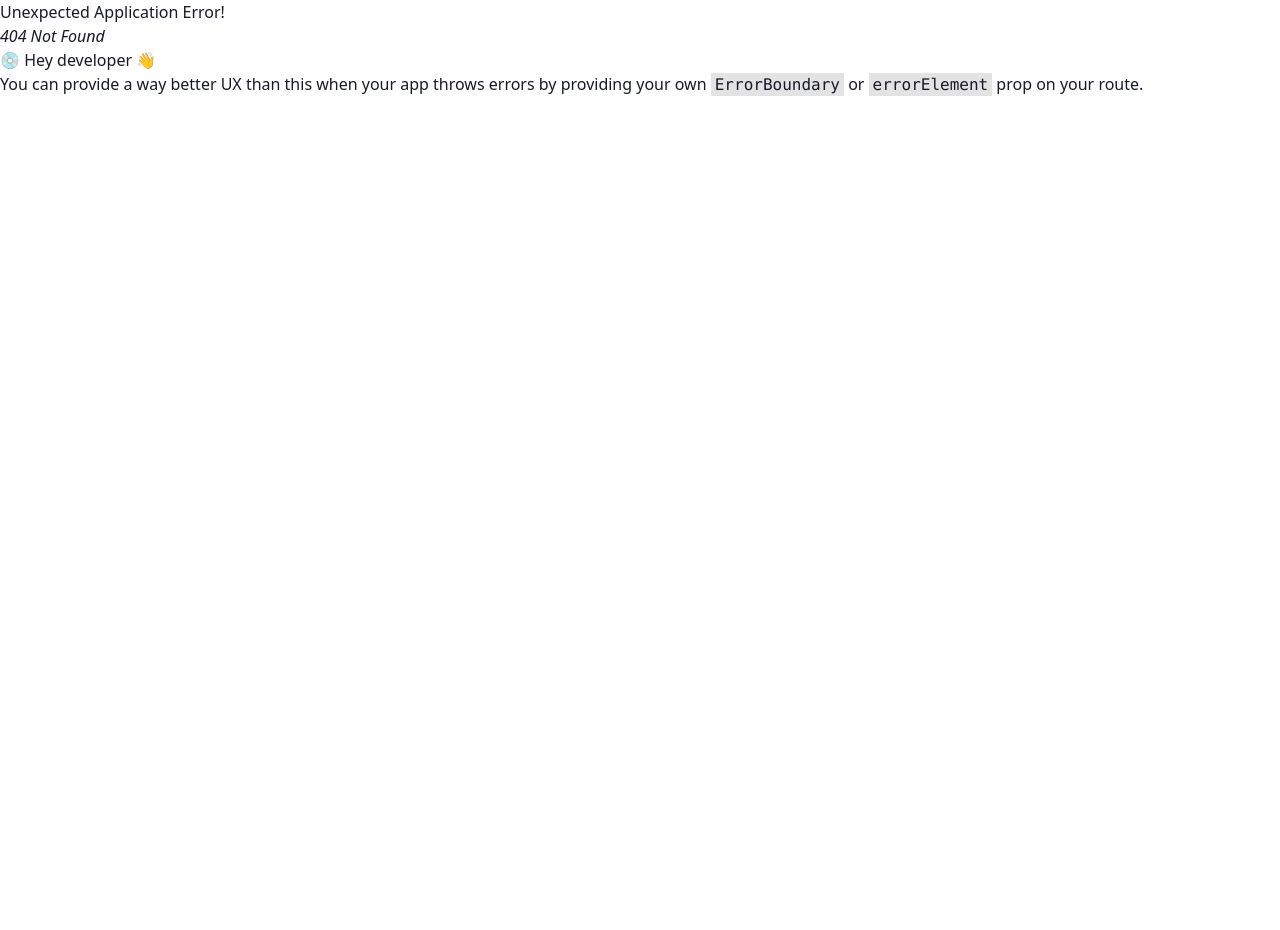
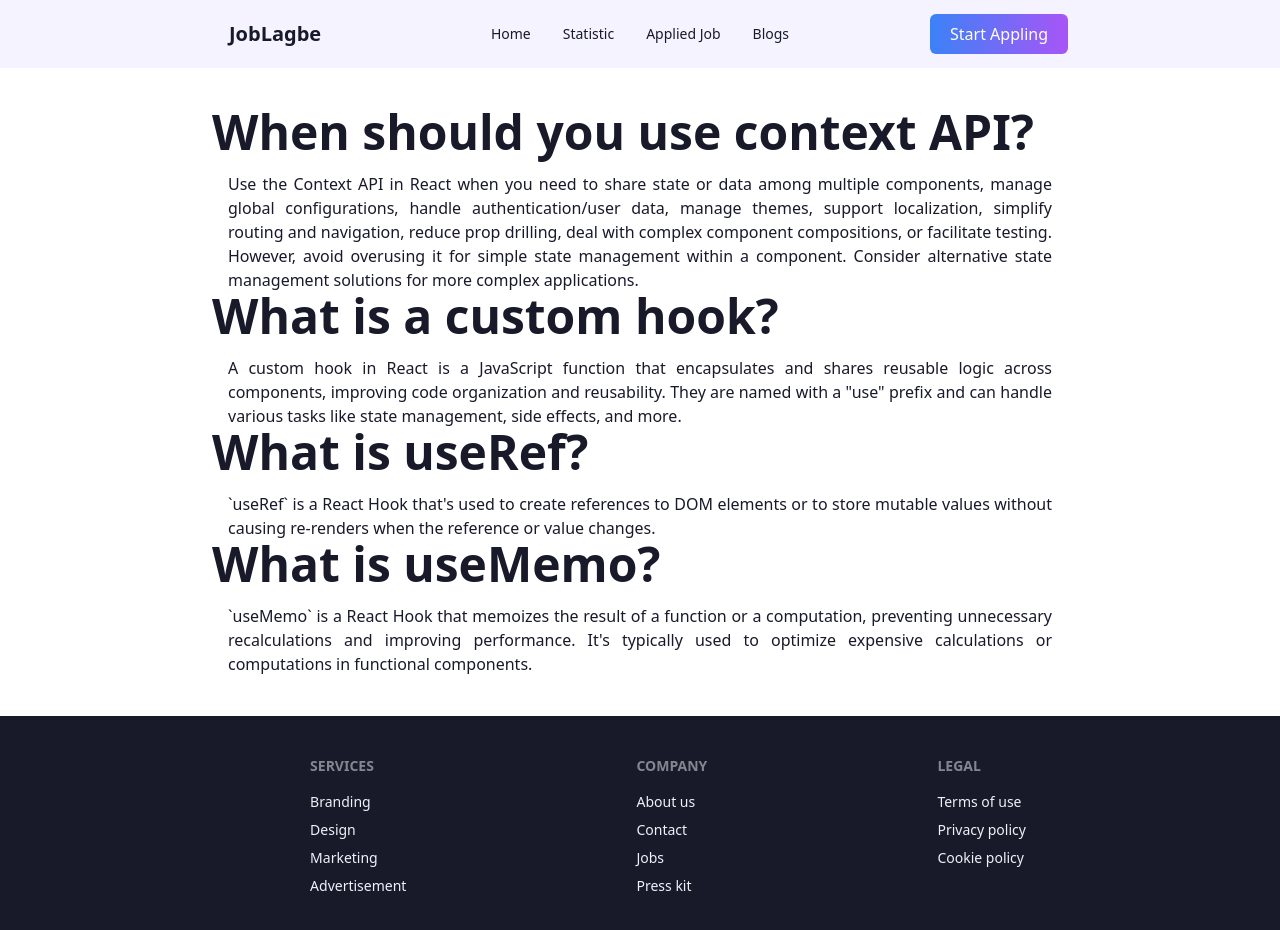
Before and after one commit to fd-Martin/assignment-9, a React app: page /blogs in a window 1280 px wide. Before the commit this address had no page. Shown: the top 930 px of the page. Before the commit the page ends 800 px from the top, so only its background shows below. Built offline with nearby package versions, Linux system fonts and the light colour scheme; the HTML template or start-up script is replaced by a standard one.

Commit message:
README.md file updated and error page created

```diff
--- a/src/Blog/Blog.jsx
+++ b/src/Blog/Blog.jsx
@@ -3,7 +3,26 @@ import React from 'react';
 const Blog = () => {
     return (
         <div>
-            <h1>This is blog components</h1>
+            <div className='max-w-4xl mx-auto px-5 py-10 text-justify'>
+                <h1 className='font-bold text-5xl pb-4'>When should you use context API?</h1>
+
+                <p className='px-4'> Use the Context API in React when you need to share state or data among multiple components, manage global configurations, handle authentication/user data, manage themes, support localization, simplify routing and navigation, reduce prop drilling, deal with complex component compositions, or facilitate testing. However, avoid overusing it for simple state management within a component. Consider alternative state management solutions for more complex applications.</p>
+
+                <h1 className='font-bold text-5xl pb-4'>What is a custom hook?</h1>
+
+                <p className='px-4'>A custom hook in React is a JavaScript function that encapsulates and shares reusable logic across components, improving code organization and reusability. They are named with a "use" prefix and can handle various tasks like state management, side effects, and more.</p>
+
+                <h1 className='font-bold text-5xl pb-4'>What is useRef?</h1>
+
+                <p className='px-4'>`useRef` is a React Hook that's used to create references to DOM elements or to store mutable values without causing re-renders when the reference or value changes.</p>
+
+                <h1 className='font-bold text-5xl pb-4'>What is useMemo?</h1>
+
+                <p className='px-4'>`useMemo` is a React Hook that memoizes the result of a function or a computation, preventing unnecessary recalculations and improving performance. It's typically used to optimize expensive calculations or computations in functional components.</p>
+
+            </div>
+
+
         </div>
     );
 };
--- /dev/null
+++ b/src/Error/Error.jsx
@@ -0,0 +1,28 @@
+import React from 'react';
+import { useRouteError } from 'react-router-dom';
+import errorImg from '../Error/pngwing.com.png';
+const Error = () => {
+    const error = useRouteError();
+    // console.log(error);
+    return (
+        <div>
+            <div className='max-w-4xl mx-auto px-5 py-10 text-center'>
+                <div className='mx-auto w-full p-5'>
+                    <img src={errorImg} alt="" className='mx-auto w-full' />
+
+                </div>
+                <div>
+
+                <h1 className='text-6xl font-bold mb-5'>Oops!</h1>
+                <p className='text-4xl font-semibold'>Sorry, an unexpected error has occurred.</p>
+                <p className='text-2xl font-semibold'>
+                    {error.statusText || error.message}
+                </p>
+                </div>
+
+            </div>
+        </div>
+    );
+};
+
+export default Error;
--- a/src/Navber/Navber.jsx
+++ b/src/Navber/Navber.jsx
@@ -16,11 +16,11 @@ const Navber = () => {
                             <li><Link to="/">Home</Link></li>
                             <li><Link to="/statistic">Statistic</Link></li>
                             <li><Link to="/job">Applied Job</Link></li>
-                            <li><Link to="/blog">Blog</Link></li>
+                            <li><Link to="/blogs">Blogs</Link></li>
 
                         </ul>
                     </div>
-                    <a className="btn btn-ghost normal-case text-xl">daisyUI</a>
+                    <Link to='/' className="btn btn-ghost normal-case text-xl">JobLagbe</Link>
                 </div>
 
 
@@ -29,7 +29,7 @@ const Navber = () => {
                         <li><Link to="/">Home</Link></li>
                         <li><Link to="/statistic">Statistic</Link></li>
                         <li><Link to="/job">Applied Job</Link></li>
-                        <li><Link to="/blog">Blog</Link></li>
+                        <li><Link to="/blogs">Blogs</Link></li>
                     </ul>
                 </div>
 
--- a/src/main.jsx
+++ b/src/main.jsx
@@ -14,11 +14,13 @@ import Blog from './Blog/Blog.jsx';
 import JobDetails from './Home/JobDetails/JobDetails.jsx';
 import AppliedJob from './AppliedJob/AppliedJog.jsx';
 import appliedJobLoader from './DataBase/customLoader.js';
+import Error from './Error/Error.jsx';
 
 const router = createBrowserRouter([
   {
     path: "/",
     element: <App></App>,
+    errorElement:<Error></Error>,
     children: [
       {
         path: '/',
@@ -52,7 +54,7 @@ const router = createBrowserRouter([
         loader: () => fetch('assignmentData.json'),
       },
       {
-        path: '/blog',
+        path: '/blogs',
         element: <Blog></Blog>
       },
     ],
```
Also changed, not shown: src/Error/pngwing.com.png (added), 1 other file (tests, documents, lock files or other folders).
